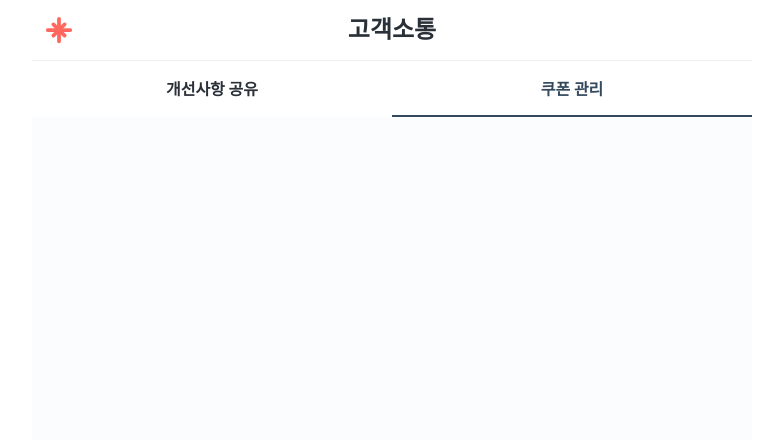
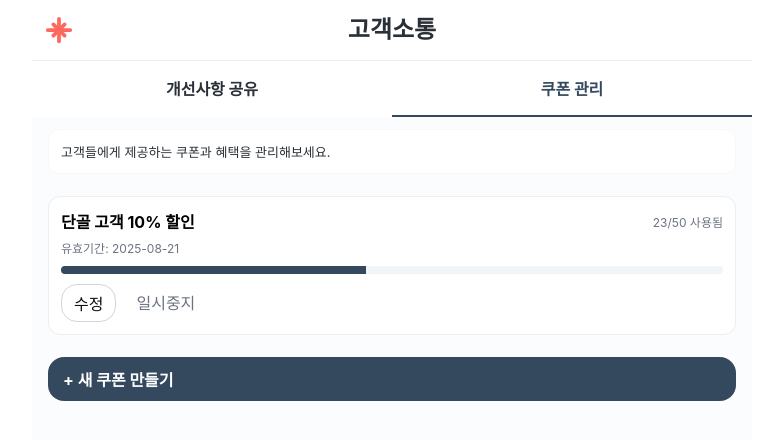
Before and after one commit to MOAMOA-K/MOAMOA-FE, a React (Vite) app: page /interaction in a window 1280 px wide. Both pictures are taken after a click on the tab "쿠폰 관리". Shown: the top 440 px of the page, without its empty margins (248-1031 px from the left). Built offline with nearby package versions, Linux system fonts and the light colour scheme; a web font is replaced by a local one.

Commit message:
feat: 쿠폰 관리 섹션 추가 (진행바/액션 버튼 포함)

```diff
--- a/src/pages/Interaction/InteractionPage.tsx
+++ b/src/pages/Interaction/InteractionPage.tsx
@@ -32,7 +32,7 @@ export default function InteractionPage() {
           </TabsInner>
         </TabsBar>
 
-        {tab === 'announce' && <AnnounceSection />}
+        {tab === 'announce' ? <AnnounceSection /> : <CouponSection />}
       </Inner>
     </Main>
   );
@@ -57,6 +57,31 @@ function AnnounceSection() {
       </Card>
 
       <PrimaryButton type='button'>+ 새 개선사항 등록</PrimaryButton>
+    </Section>
+  );
+}
+
+function CouponSection() {
+  return (
+    <Section>
+      <Guide>고객들에게 제공하는 쿠폰과 혜택을 관리해보세요.</Guide>
+
+      <CouponCard>
+        <div className='head'>
+          <strong>단골 고객 10% 할인</strong>
+          <span className='usage'>23/50 사용됨</span>
+        </div>
+        <Meta>유효기간: 2025-08-21</Meta>
+        <Bar>
+          <i style={{ width: '46%' }} />
+        </Bar>
+        <RowActions>
+          <SecondaryButton type='button'>수정</SecondaryButton>
+          <GhostButton type='button'>일시중지</GhostButton>
+        </RowActions>
+      </CouponCard>
+
+      <PrimaryButton type='button'>+ 새 쿠폰 만들기</PrimaryButton>
     </Section>
   );
 }
@@ -196,3 +221,60 @@ const PrimaryButton = styled.button`
   font-weight: 700;
   cursor: pointer;
 `;
+
+const CouponCard = styled(Card)`
+  .head {
+    display: flex;
+    justify-content: space-between;
+    align-items: center;
+
+    strong {
+      font-size: 16px;
+    }
+    .usage {
+      color: #6b7280;
+      font-size: 12px;
+    }
+  }
+`;
+
+const Bar = styled.div`
+  height: 8px;
+  border-radius: 999px;
+  background: #f1f5f9;
+  overflow: hidden;
+  margin: 10px 0;
+
+  i {
+    display: block;
+    height: 100%;
+    background: ${({ theme }) => theme.colors.owner.main};
+  }
+`;
+
+const RowActions = styled.div`
+  display: flex;
+  gap: 8px;
+`;
+
+const SecondaryButton = styled.button`
+  flex: none;
+  height: 36px;
+  padding: 0 12px;
+  border-radius: 16px;
+  border: 1px solid #cfd6de;
+  background: #fff;
+  color: #111;
+  cursor: pointer;
+`;
+
+const GhostButton = styled.button`
+  flex: none;
+  height: 36px;
+  padding: 0 12px;
+  border-radius: 10px;
+  border: 0;
+  background: transparent;
+  color: #6b7280;
+  cursor: pointer;
+`;
```
